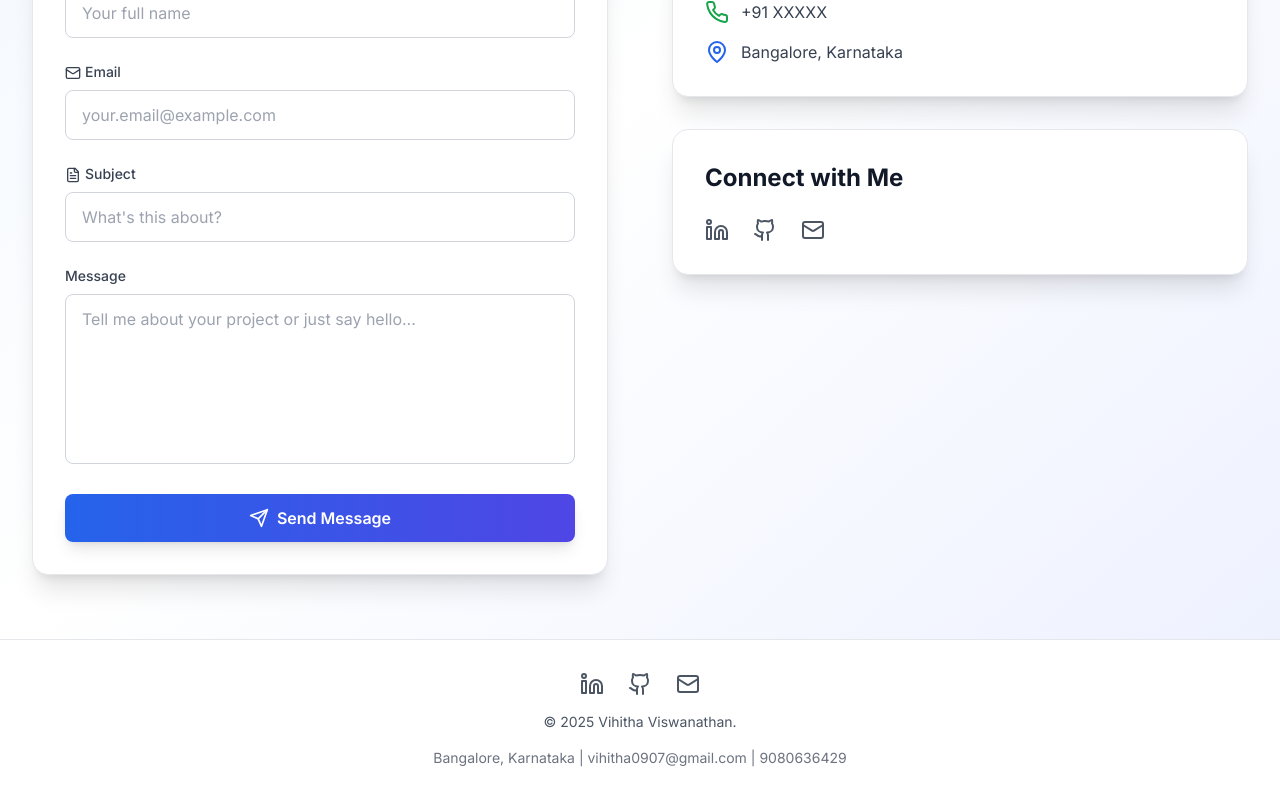
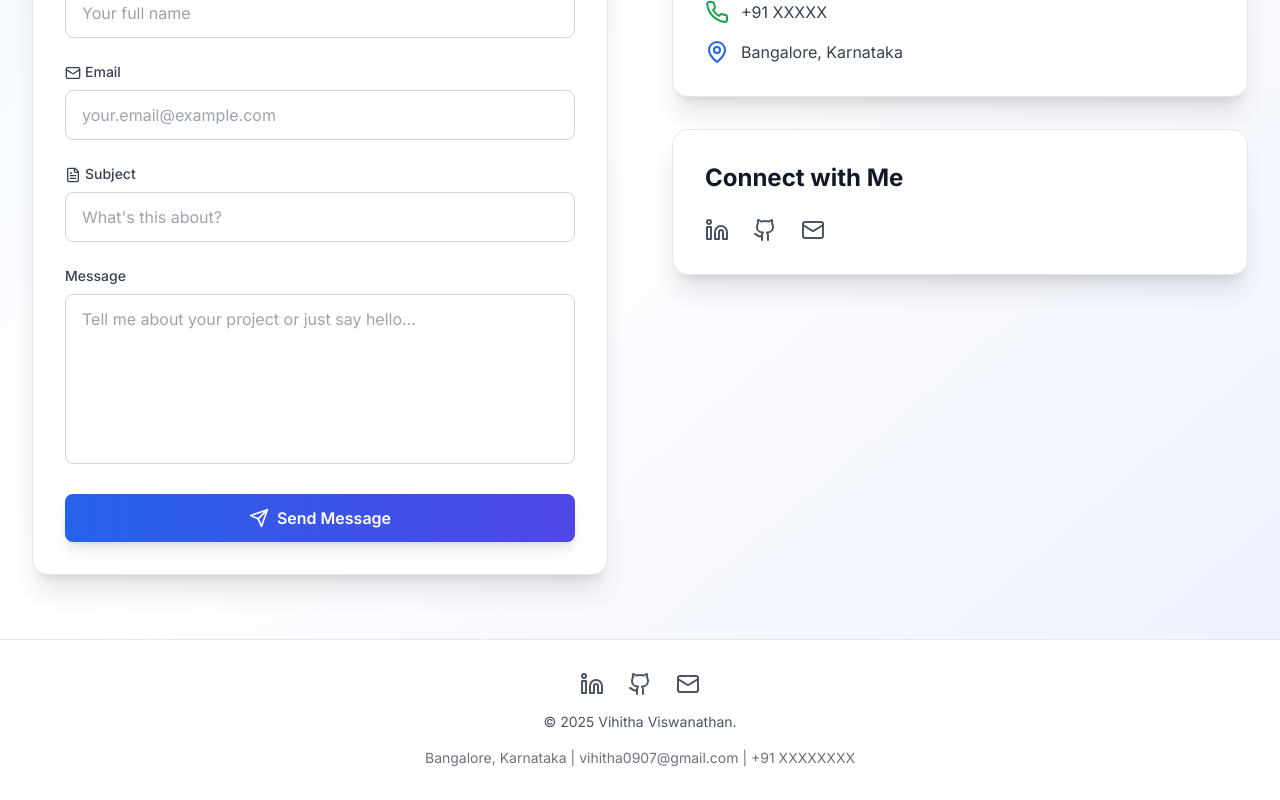
Before and after one commit to vihithaviswanathan/vihitha_portfolio, a React (Vite) app: page /contact in a window 1280 px wide. Shown: the part 474-1274 px from the top of the page. Built offline with nearby package versions, Linux system fonts and the light colour scheme.

Commit message:
Update Footer.tsx

```diff
--- a/src/components/Footer.tsx
+++ b/src/components/Footer.tsx
@@ -56,7 +56,7 @@ const Footer: React.FC = () => {
 
           {/* Location */}
           <p className="text-sm text-gray-500 dark:text-gray-500">
-            Bangalore, Karnataka | vihitha0907@gmail.com | 9080636429
+            Bangalore, Karnataka | vihitha0907@gmail.com | +91 XXXXXXXX
           </p>
         </div>
       </div>
```
